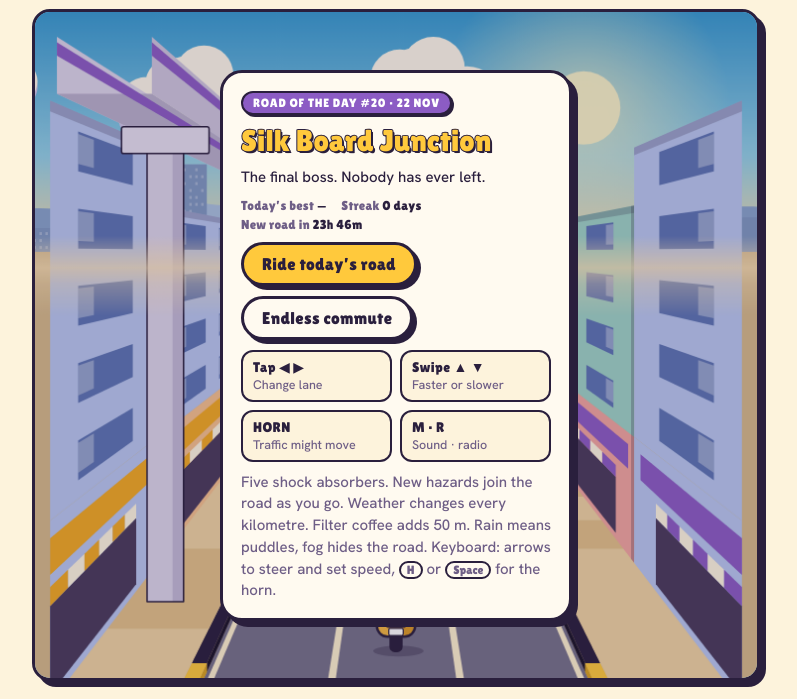
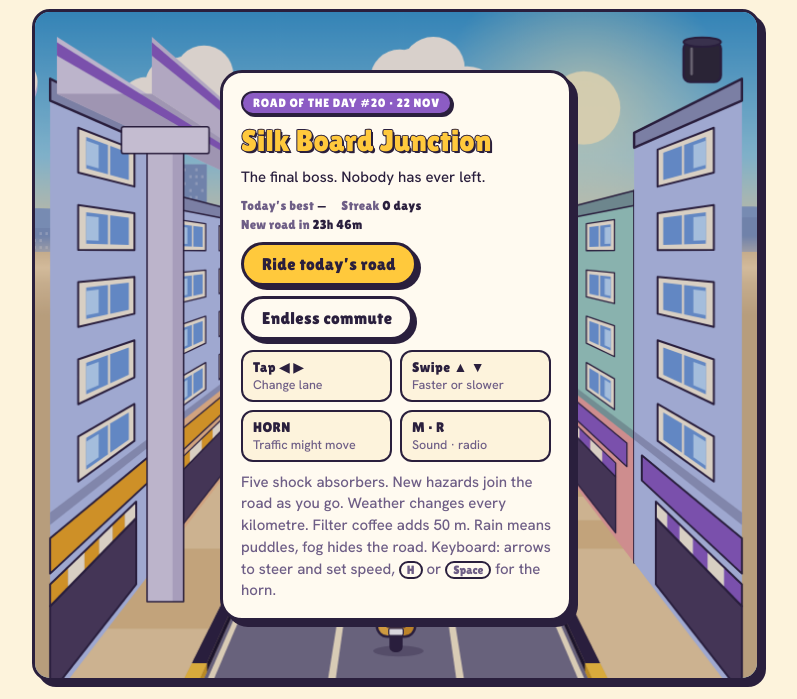
Before and after one commit to aditya24khanna/aditya24khanna.github.io, a plain HTML site: page play/index.html in a window 1280 px wide. Shown: the part 101-800 px from the top of the page, without its empty margins (244-1041 px from the left). Drawn offline with Linux system fonts and the light colour scheme; animation ran at ten frames a second.

Commit message:
Pothole Dash: crisp cartoon buildings, no haze blur over the sides
Haze band now sits behind the buildings; far buildings fade toward the haze colour instead.
Buildings get ink outlines, framed windows with mullions, a coloured parapet cap, floor ledge
and black water tanks on some roofs.

Co-Authored-By: Claude Opus 5.5 <noreply@anthropic.com>
Claude-Session: https://claude.ai/code/session_01AH9diNi6wXi4tsbJtJiFSD

```diff
--- a/play/index.html
+++ b/play/index.html
@@ -660,7 +660,7 @@ button.big{width:100%;font-size:19px;padding:11px 18px;background:var(--red);col
   function mix(a, b, t){
     const pa = parseInt(a.slice(1), 16), pb = parseInt(b.slice(1), 16), f = (x, sh) => (x >> sh) & 255;
     const c = sh => Math.round(f(pa, sh) + (f(pb, sh) - f(pa, sh))*clamp(t, 0, 1));
-    return 'rgb(' + c(16) + ',' + c(8) + ',' + c(0) + ')';
+    return '#' + ((1 << 24) | (c(16) << 16) | (c(8) << 8) | c(0)).toString(16).slice(1);
   }
   const lw = (s, k) => Math.max(1, s*(k || 0.02));
 
@@ -762,37 +762,60 @@ button.big{width:100%;font-size:19px;padding:11px 18px;background:var(--red);col
     }
   }
 
+  // cartoon buildings: ink-outlined fronts, framed windows, a coloured parapet cap, black water tanks on some roofs.
+  // Far segments fade toward the horizon haze colour (painted depth) instead of being blurred by a haze band.
+  let HAZE = '#ffe4b6';
+  function wqi(x, za, zb, h0, h1, fill, w){ const pts = [P(x, za, h0), P(x, zb, h0), P(x, zb, h1), P(x, za, h1)]; poly(pts, fill, w); }
   function drawWalls(){
     const F = FAR + 1, WH = 1.35;
     stripes(2.3, ZN, F, (i, za, zb) => {
       for (const side of [-1, 1]){
         const k = i*2 + (side > 0 ? 1 : 0), x = side < 0 ? -1.05 : 4.05;
+        const a0 = i*2.3 - G.scroll, L = 2.3, zm = (za + zb)/2;
+        const fade = clamp((zm - 6)/(FAR - 6), 0, 1)*0.75, dk = NIGHT ? 0.5 : 0;
+        const tone = c => mix(mix(c, '#2a2540', dk), HAZE, fade);
         const fc = FACADE[Math.floor(hash(k*11)*FACADE.length)], fc2 = FACADE[Math.floor(hash(k*11+5)*FACADE.length)], sc = SIGNC[Math.floor(hash(k*11+1)*SIGNC.length)];
-        const a0 = i*2.3 - G.scroll, L = 2.3;
         const floors = Math.max(Math.ceil((camH + 0.4 - WH)/0.62), 3) + Math.floor(hash(k*11+4)*3), top = WH + floors*0.62;
-        const dk = NIGHT ? 0.55 : 0;
-        wq(x, za, zb, 0, WH, mix(fc, '#2a2540', dk));
-        wq(x, za, zb, WH, top, mix(fc2, '#2a2540', dk));
-        wq(x, za, zb, top - 0.08, top, 'rgba(42,31,61,0.22)');
-        if (za <= a0 + 0.001) wq(x, za, Math.min(zb, za + 0.05), 0, top, 'rgba(42,31,61,0.25)');
-        // shop: dark opening under a striped awning, signboard above
+        const s = P(x, zm).s, w = Math.max(1, s*0.022)*(1 - fade*0.6);
+        wqi(x, za, zb, 0, WH, tone(fc));
+        wqi(x, za, zb, WH, top, tone(fc2));
+        wqi(x, za, zb, WH - 0.03, WH + 0.06, tone(mix(fc2, '#2a1f3d', 0.25)));                   // floor ledge
+        wqi(x, za, zb, top, top + 0.16, tone(mix(fc2, '#2a1f3d', 0.3)), w);                       // parapet cap
+        // shop: dark opening, striped awning, signboard
         const d0 = Math.max(za, a0 + L*0.14), d1 = Math.min(zb, a0 + L*0.86);
         if (d1 > d0){
-          wq(x, d0, d1, 0.07, 0.72, NIGHT ? '#ffcf7a' : '#4a3b5c');
+          wqi(x, d0, d1, 0.07, 0.72, NIGHT ? tone('#ffcf7a') : tone('#4a3b5c'), w*0.8);
           if (NIGHT){ const c = P(x, (d0 + d1)/2, 0.4); LIGHTS.push({ x:c.x, y:c.y, r:c.s*0.32, c:'255,190,100' }); }
-          const n = 6; for (let j = 0; j < n; j++){ const s0 = d0 + (d1 - d0)*j/n, s1 = d0 + (d1 - d0)*(j + 1)/n; wq(x, s0, s1, 0.72, 0.86, j % 2 ? '#fff6e0' : sc); }
+          const n = 6; for (let j = 0; j < n; j++){ const s0 = d0 + (d1 - d0)*j/n, s1 = d0 + (d1 - d0)*(j + 1)/n; wqi(x, s0, s1, 0.72, 0.88, tone(j % 2 ? '#fff6e0' : sc)); }
+          wqi(x, d0, d1, 0.72, 0.88, 'rgba(0,0,0,0)', w*0.8);
         }
-        const s0 = Math.max(za, a0 + 0.1), s1 = Math.min(zb, a0 + L - 0.1);
-        if (s1 > s0) wq(x, s0, s1, 0.95, 1.22, mix(sc, '#2a2540', dk*0.6));
+        const g0 = Math.max(za, a0 + 0.12), g1 = Math.min(zb, a0 + L - 0.12);
+        if (g1 > g0) wqi(x, g0, g1, 0.96, 1.22, tone(sc), w*0.8);
+        // windows: cream frame, blue (or lit) glass, ink outline, a mullion
         for (let f = 0; f < floors; f++){
-          const h0 = WH + f*0.62 + 0.15;
-          for (const [u0, u1] of [[0.16, 0.42], [0.58, 0.84]]){
+          const h0 = WH + f*0.62 + 0.14;
+          for (const [u0, u1] of [[0.15, 0.42], [0.58, 0.85]]){
             const w0 = Math.max(za, a0 + L*u0), w1 = Math.min(zb, a0 + L*u1);
-            if (w1 <= w0) continue;
+            if (w1 - w0 < 0.04) continue;
             const lit = NIGHT && hash(k*97 + f*7 + (u0 > 0.5 ? 1 : 0)) > 0.4;
-            wq(x, w0, w1, h0, h0 + 0.32, lit ? '#ffd27a' : (NIGHT ? '#1e1c3d' : '#5d74b4'));
-            if (!NIGHT) wq(x, w0, w0 + (w1 - w0)*0.25, h0 + 0.06, h0 + 0.3, 'rgba(255,255,255,0.35)');
+            wqi(x, w0, w1, h0, h0 + 0.36, tone('#fff6e0'), w*0.8);
+            const m = (w1 - w0)*0.12;
+            wqi(x, w0 + m, w1 - m, h0 + 0.05, h0 + 0.31, lit ? '#ffd27a' : tone(NIGHT ? '#1e1c3d' : '#6f9fe0'));
+            if (!NIGHT) wqi(x, w0 + m, w0 + m + (w1 - w0)*0.2, h0 + 0.08, h0 + 0.28, tone('#bfe0ff'));
+            const mid = (w0 + w1)/2, p = P(x, mid, h0 + 0.05), q = P(x, mid, h0 + 0.31);
+            ctx.beginPath(); ctx.moveTo(p.x, p.y); ctx.lineTo(q.x, q.y); ctx.strokeStyle = tone('#fff6e0'); ctx.lineWidth = Math.max(1, w*0.9); ctx.stroke();
           }
+        }
+        // building outline: only where a building starts, so each reads as its own cel
+        if (za <= a0 + 0.001){ const p = P(x, za, 0), q = P(x, za, top + 0.16); ctx.beginPath(); ctx.moveTo(p.x, p.y); ctx.lineTo(q.x, q.y); ctx.strokeStyle = INK; ctx.globalAlpha = 1 - fade; ctx.lineWidth = w*1.2; ctx.stroke(); ctx.globalAlpha = 1; }
+        // black water tank on the roof
+        if (hash(k*11 + 9) < 0.45 && za <= a0 + L*0.5 && zb >= a0 + L*0.5){
+          const b = P(x - side*0.25, a0 + L*0.5, top + 0.16), t = b.s;
+          ctx.globalAlpha = 1 - fade*0.8;
+          rr(b.x - 0.14*t, b.y - 0.3*t, 0.28*t, 0.3*t, 0.05*t); ctx.fillStyle = NIGHT ? '#15121f' : '#2b2635'; ctx.fill(); inkLine(Math.max(1, t*0.018));
+          ell(b.x, b.y - 0.3*t, 0.14*t, 0.035*t, '#3d3650', Math.max(1, t*0.015));
+          ctx.strokeStyle = 'rgba(255,255,255,0.35)'; ctx.lineWidth = Math.max(1, t*0.02); ctx.beginPath(); ctx.moveTo(b.x - 0.08*t, b.y - 0.25*t); ctx.lineTo(b.x - 0.08*t, b.y - 0.06*t); ctx.stroke();
+          ctx.globalAlpha = 1;
         }
       }
     });
@@ -1044,6 +1067,13 @@ button.big{width:100%;font-size:19px;padding:11px 18px;background:var(--red);col
       // cartoon wet sheen: two pale streaks down the lanes
       ctx.globalAlpha = 0.35*G.sky.wet; gq(0.35, 0.5, ZN, FAR*0.5, '#d9ecff'); gq(2.4, 2.52, ZN, FAR*0.5, '#d9ecff'); ctx.globalAlpha = 1;
     }
+    // painted haze where the road meets the sky, behind the buildings so they stay crisp
+    { const ht = hy - (yP - hy)*(0.04 + 0.25*G.sky.fog), hb = hy + (yP - hy)*(0.16 + 0.4*G.sky.fog);
+      const hc = NIGHT ? '58,48,100' : (G.sky.cloud > 0.5 ? '214,214,210' : '255,228,182');
+      HAZE = NIGHT ? '#3a3064' : (G.sky.cloud > 0.5 ? '#d6d6d2' : '#ffe4b6');
+      const hz = ctx.createLinearGradient(0, ht, 0, hb);
+      hz.addColorStop(0, 'rgba(' + hc + ',0)'); hz.addColorStop(0.4, 'rgba(' + hc + ',0.85)'); hz.addColorStop(0.6, 'rgba(' + hc + ',0.45)'); hz.addColorStop(1, 'rgba(' + hc + ',0)');
+      ctx.fillStyle = hz; ctx.fillRect(-20, ht, W + 40, hb - ht); }
     drawWalls();
     if (road.metro) drawViaduct();
 
@@ -1082,12 +1112,7 @@ button.big{width:100%;font-size:19px;padding:11px 18px;background:var(--red);col
     }
     ctx.globalAlpha = 1;
 
-    // painted haze where the road meets the sky; fog thickens it
-    const FG = G.sky.fog, ht = hy - (yP - hy)*(0.04 + 0.25*FG), hb = hy + (yP - hy)*(0.16 + 0.4*FG);
-    const hc = NIGHT ? '58,48,100' : (G.sky.cloud > 0.5 ? '214,214,210' : '255,228,182');
-    const hz = ctx.createLinearGradient(0, ht, 0, hb);
-    hz.addColorStop(0, 'rgba(' + hc + ',0)'); hz.addColorStop(0.4, 'rgba(' + hc + ',0.7)'); hz.addColorStop(0.6, 'rgba(' + hc + ',0.35)'); hz.addColorStop(1, 'rgba(' + hc + ',0)');
-    ctx.fillStyle = hz; ctx.fillRect(-20, ht, W + 40, hb - ht);
+    const FG = G.sky.fog;
     if (FG > 0.02){ ctx.fillStyle = 'rgba(' + (NIGHT ? '58,48,100' : '226,226,232') + ',' + (0.25*FG) + ')'; ctx.fillRect(-20, -20, W + 40, H + 40); }
     if (!NIGHT && G.sky.dark > 0.02){ ctx.fillStyle = 'rgba(52,48,96,' + (0.28*G.sky.dark) + ')'; ctx.fillRect(-20, -20, W + 40, H + 40); }
 
```
